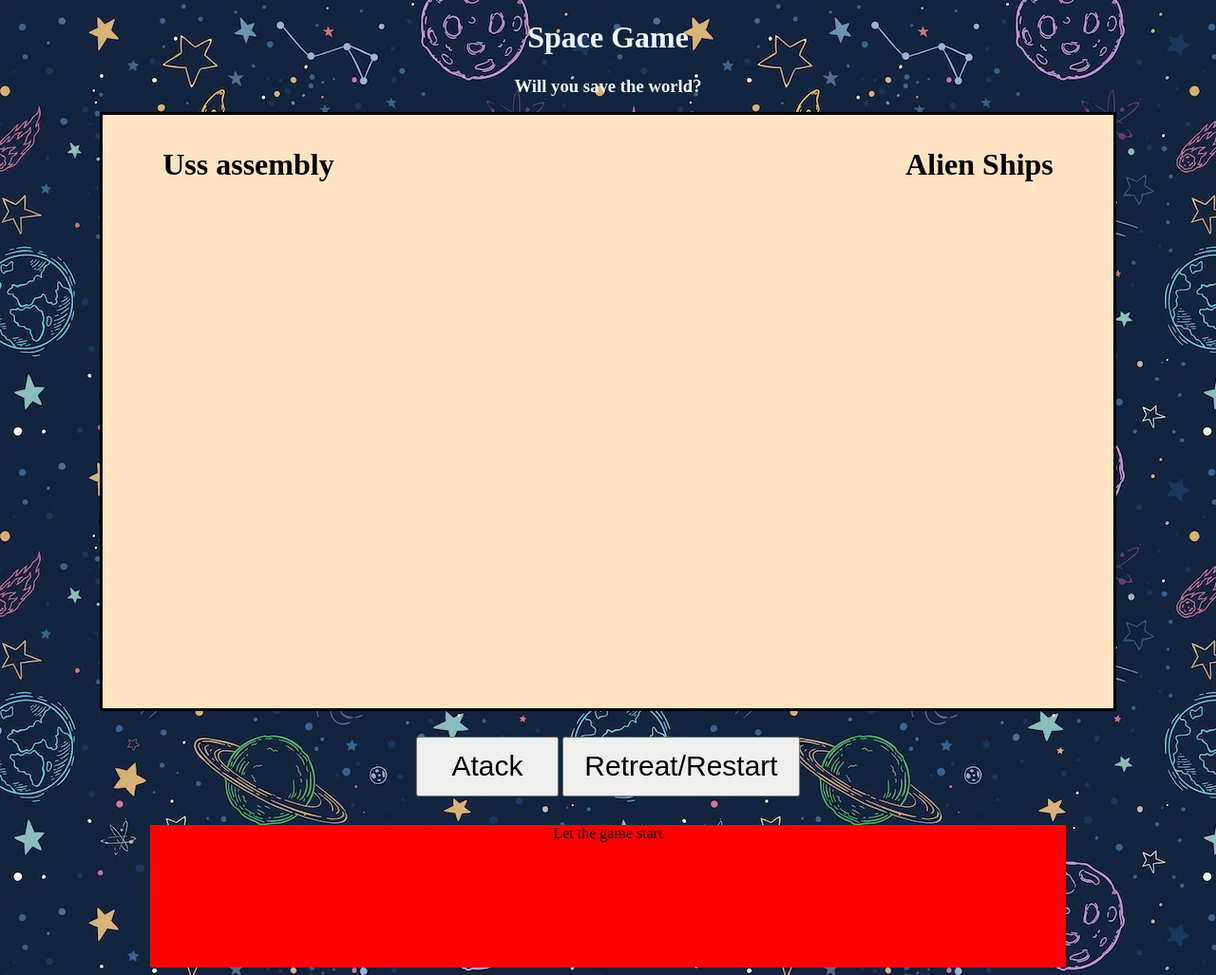
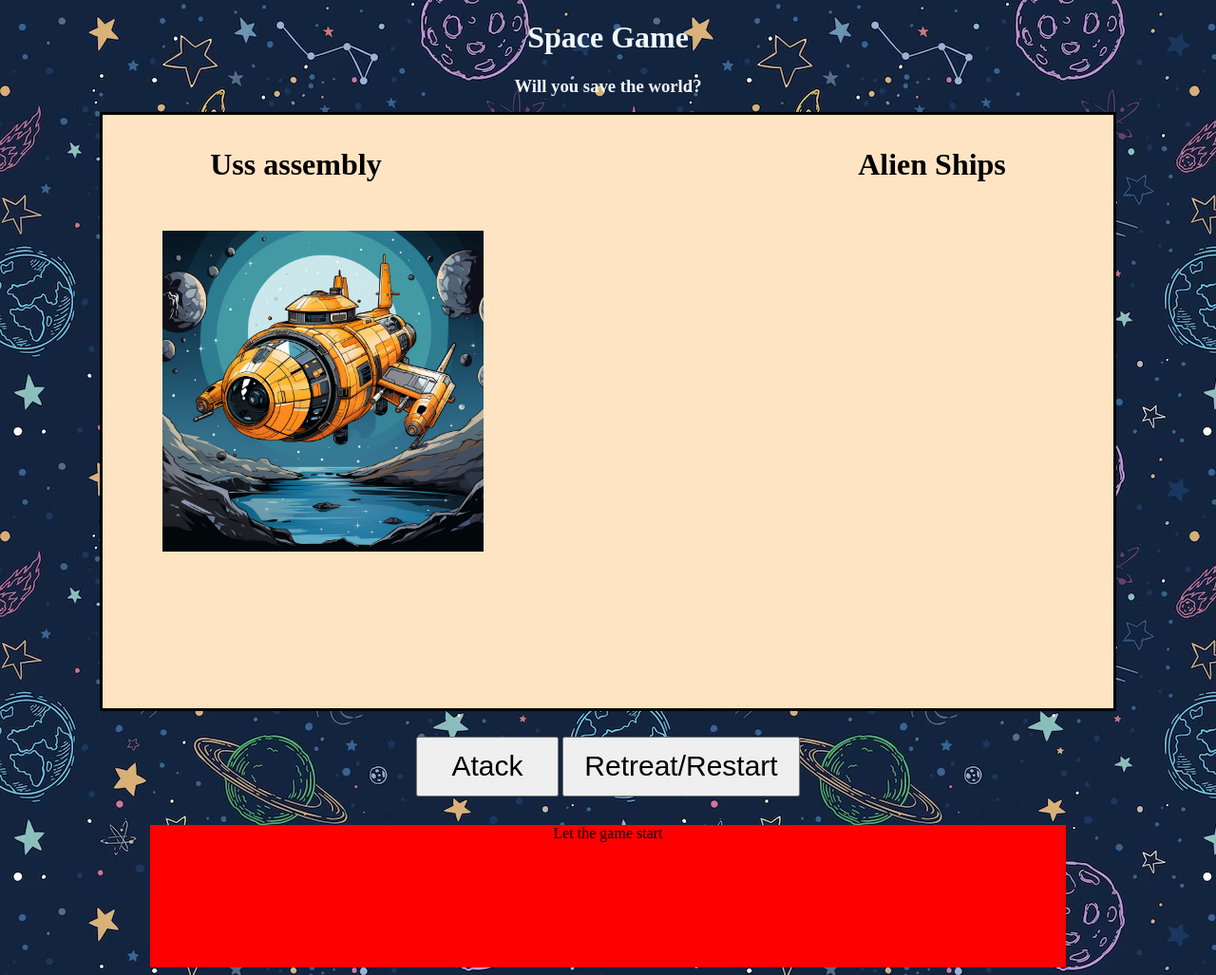
Before and after one commit to JorgeRobayo/Spacegame, a plain HTML site: page index.html in a window 1280 px wide. Shown: the whole page at 95% size. Drawn offline with Linux system fonts and the light colour scheme.

Commit message:
Uss Ship styles

```diff
--- a/index.html
+++ b/index.html
@@ -3,7 +3,7 @@
 
 <head>
     <meta charset="UTF-8">
-    <meta name="viewport" content="width=device-width, initial-scale=1.0">
+    <meta name="viewport" content="wclassth=device-wclassth, initial-scale=1.0">
     <title>Document</title>
     <link rel="stylesheet" href="styles.css">
     <script src="script.js" defer></script>
@@ -13,9 +13,16 @@
     <h1 class="title">Space Game</h1>
     <h3>Will you save the world?</h3>
 
-    <div class="gameScreen">
-        <h1 class="userHeaders">Uss assembly</h1>
-        <h1 class="userHeaders">Alien Ships</h1>
+    <div class="gameScreenMaster">
+        <div class="gameScreen">
+            <h1 class="userHeaders">Uss assembly</h1>
+            <h1 class="userHeaders">Alien Ships</h1>
+        </div>
+
+        <div class="ShipsImg">
+            <img src="UssShip.png" alt="" class="UssShip">
+        </div>
+
     </div>
 
     <!-- <div class="space">
--- a/styles.css
+++ b/styles.css
@@ -1,19 +1,21 @@
-body{
+body {
     background-image: url('space\ pattern.avif');
 }
 
-.title{
+.title {
     text-align: center;
     color: aliceblue;
 }
 
-h3{
+h3 {
     text-align: center;
     color: aliceblue;
 }
-.gameScreen{
+
+.gameScreenMaster {
     background-color: bisque;
     display: flex;
+    flex-direction: column;
     justify-content: space-between;
     margin-left: 100px;
     margin-right: 100px;
@@ -23,7 +25,17 @@ h3{
     outline: solid black;
 }
 
-.batleScreen{
+.gameScreen {
+    display: flex;
+    flex-direction: row;
+    justify-content: space-between;
+    margin-left: 50px;
+    margin-right: 50px;
+    margin-bottom: 30px;
+
+}
+
+.batleScreen {
     margin-left: 150px;
     margin-right: 150px;
     height: 150px;
@@ -31,17 +43,30 @@ h3{
     background-color: red;
 }
 
-.buttons{
+.shipsImg{
+    display: flex;
+    align-content: center;
+    /* padding: 1% 5% 1% 5%; */
+}
+
+img {
+    display: flex;
+    max-width: 60%;
+    max-height: 60%
+}
+
+.buttons {
     text-align: center;
     padding-bottom: 30px;
 }
 
-.attackBtn{
+.attackBtn {
     font-size: 30px;
     padding: 1%;
     width: 150px;
 }
-.retreatBtn{
+
+.retreatBtn {
     font-size: 30px;
     padding: 1%;
     width: 250px;
```
Also changed, not shown: UssShip.png (added).
